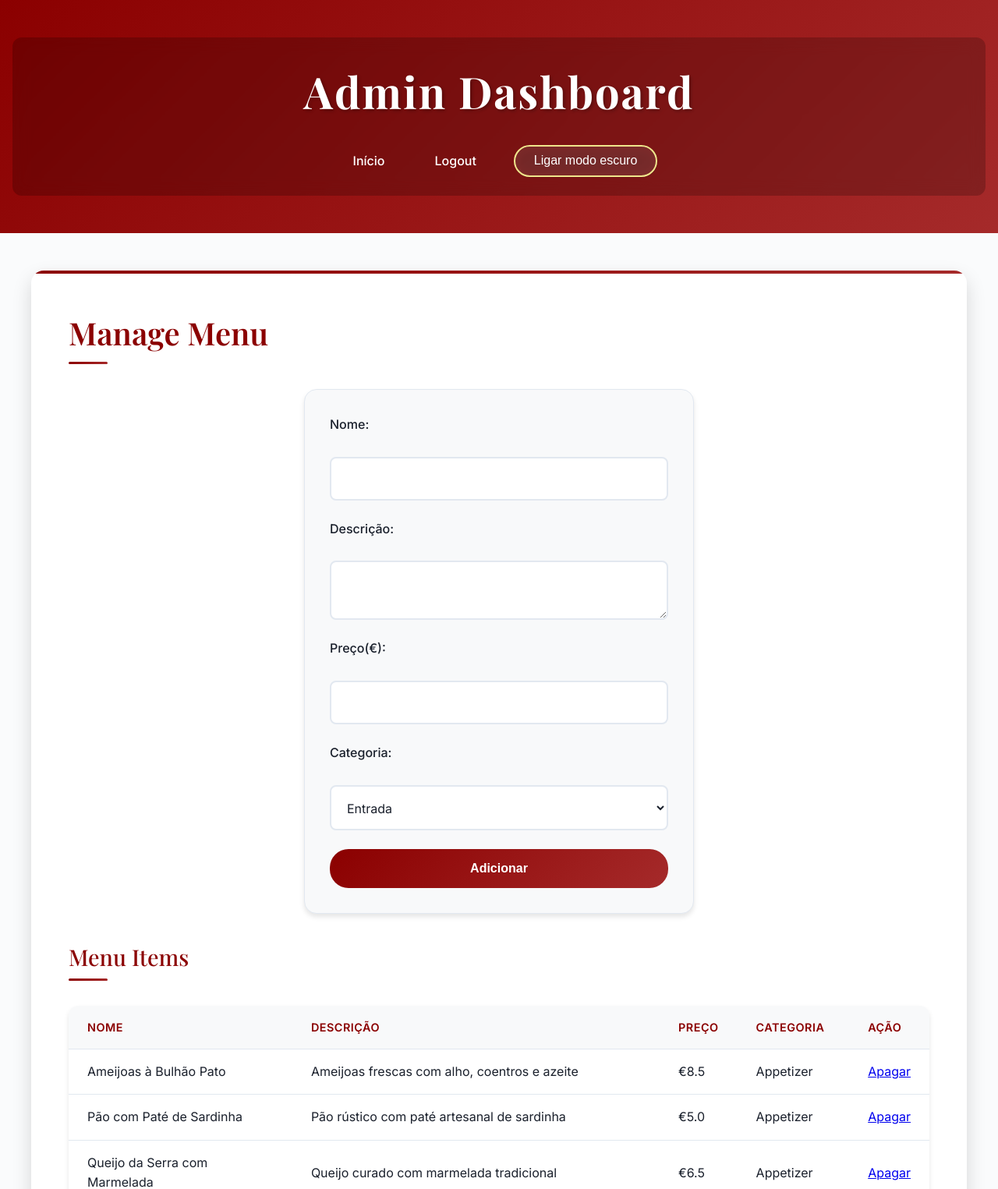
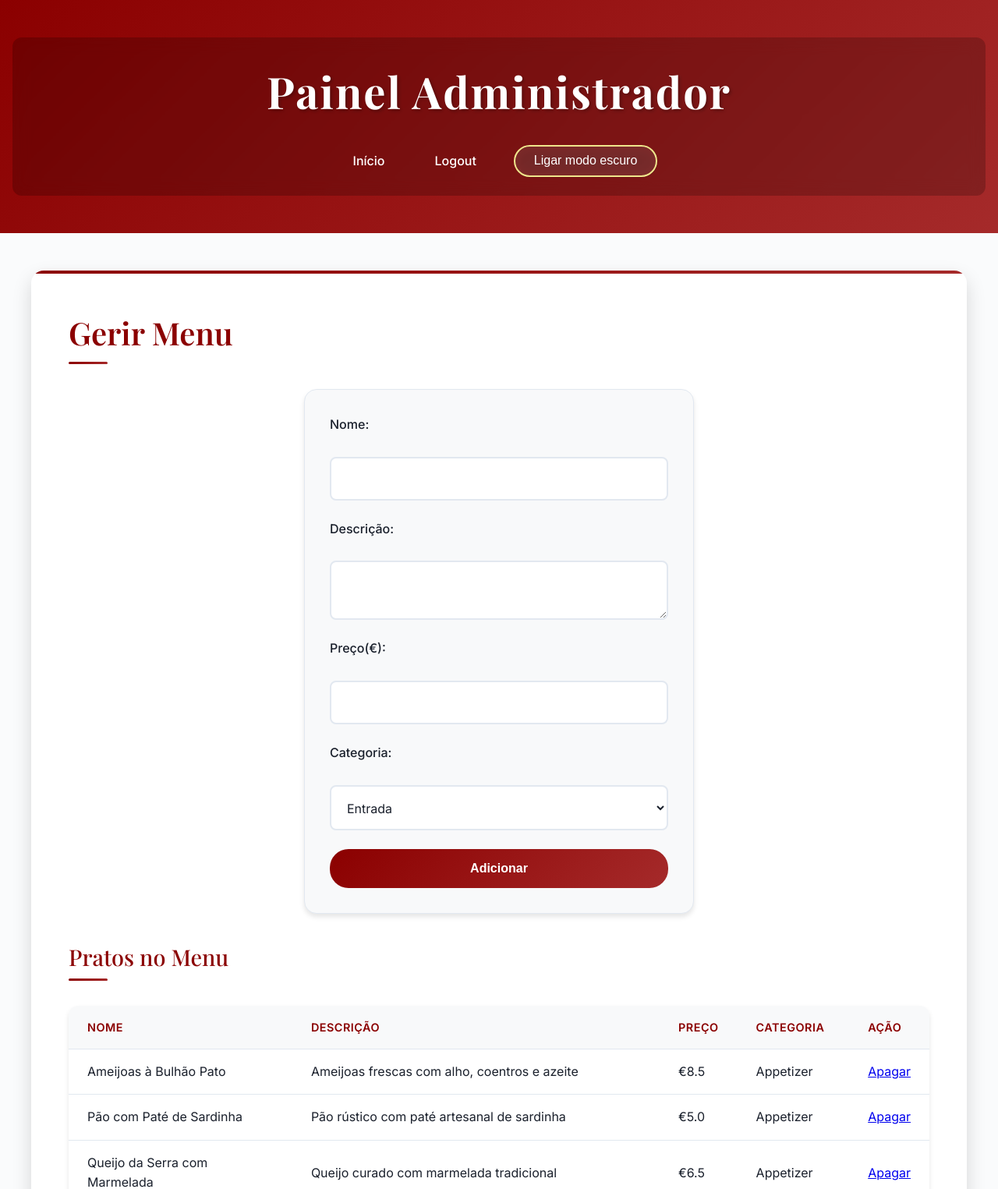
Before and after one commit to ZeDiogo351/restaurante, a Flask app: page /admin in a window 1280 px wide. Shown: the top 1525 px of the page at 78% size. Run offline with Flask 3, Linux system fonts and the light colour scheme; a user stored in the database is signed in; data comes from the database, SQL or seed files in the repository; both versions use the stored data as it was after the commit.

Commit message:
ResultadoFinal

```diff
--- a/templates/admin.html
+++ b/templates/admin.html
@@ -3,13 +3,13 @@
 <head>
     <meta charset="UTF-8">
     <meta name="viewport" content="width=device-width, initial-scale=1.0">
-    <title>Admin Dashboard</title>
+    <title>Painel Administrador</title>
     <link rel="stylesheet" href="{{ url_for('static', filename='styles.css') }}">
 </head>
 <body>
     <header>
         <div class="header-overlay">
-            <h1>Admin Dashboard</h1>
+            <h1>Painel Administrador</h1>
             <nav>
                 <a href="{{ url_for('index') }}">Início</a>
                 <a href="{{ url_for('logout') }}">Logout</a>
@@ -27,7 +27,7 @@
             {% endif %}
         {% endwith %}
 
-        <h2>Manage Menu</h2>
+        <h2>Gerir Menu</h2>
 
         <form method="POST" action="{{ url_for('add_menu') }}">
             <label for="name">Nome:</label>
@@ -46,7 +46,7 @@
             <button type="submit">Adicionar</button>
         </form>
 
-        <h3>Menu Items</h3>
+        <h3>Pratos no Menu</h3>
         <table>
             <tr>
                 <th>Nome</th>
@@ -66,7 +66,7 @@
             {% endfor %}
         </table>
 
-        <h3>Manage Reservations</h3>
+        <h3>Gerir Reservas</h3>
         <table>
             <tr>
                 <th>Nome</th>
@@ -88,11 +88,11 @@
                 <td>
                     <form method="POST" action="{{ url_for('update_status', id=res[0]) }}">
                         <select name="status">
-                            <option value="Pending" {% if res[6] == 'Pending' %}selected{% endif %}>Pending</option>
-                            <option value="Confirmed" {% if res[6] == 'Confirmed' %}selected{% endif %}>Confirmed</option>
-                            <option value="Cancelled" {% if res[6] == 'Cancelled' %}selected{% endif %}>Cancelled</option>
+                            <option value="Pending" {% if res[6] == 'Pending' %}selected{% endif %}>Por confirmar</option>
+                            <option value="Confirmed" {% if res[6] == 'Confirmed' %}selected{% endif %}>Confirmado</option>
+                            <option value="Cancelled" {% if res[6] == 'Cancelled' %}selected{% endif %}>Cancelado</option>
                         </select>
-                        <button type="submit">Update</button>
+                        <button type="submit">Atualizar</button>
                     </form>
                 </td>
             </tr>
--- a/templates/register.html
+++ b/templates/register.html
@@ -11,7 +11,7 @@
     <header>
         <h1>Registar Admin</h1>
         <nav>
-            <a href="{{ url_for('index') }}">Home</a>
+            <a href="{{ url_for('index') }}">Início</a>
             <a href="{{ url_for('login') }}">Login</a>
         </nav>
     </header>
```
Also changed, not shown: restaurant.db.
